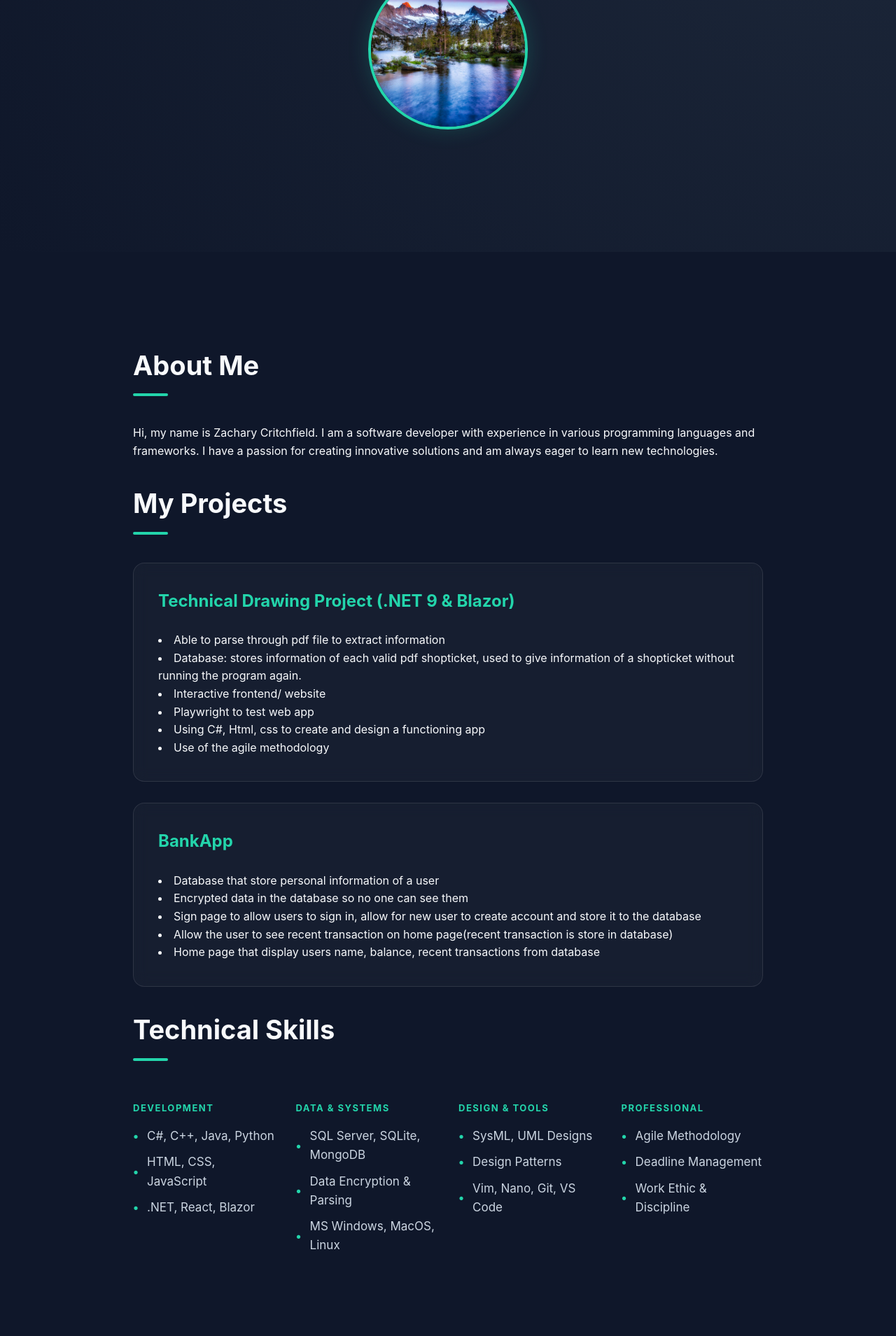
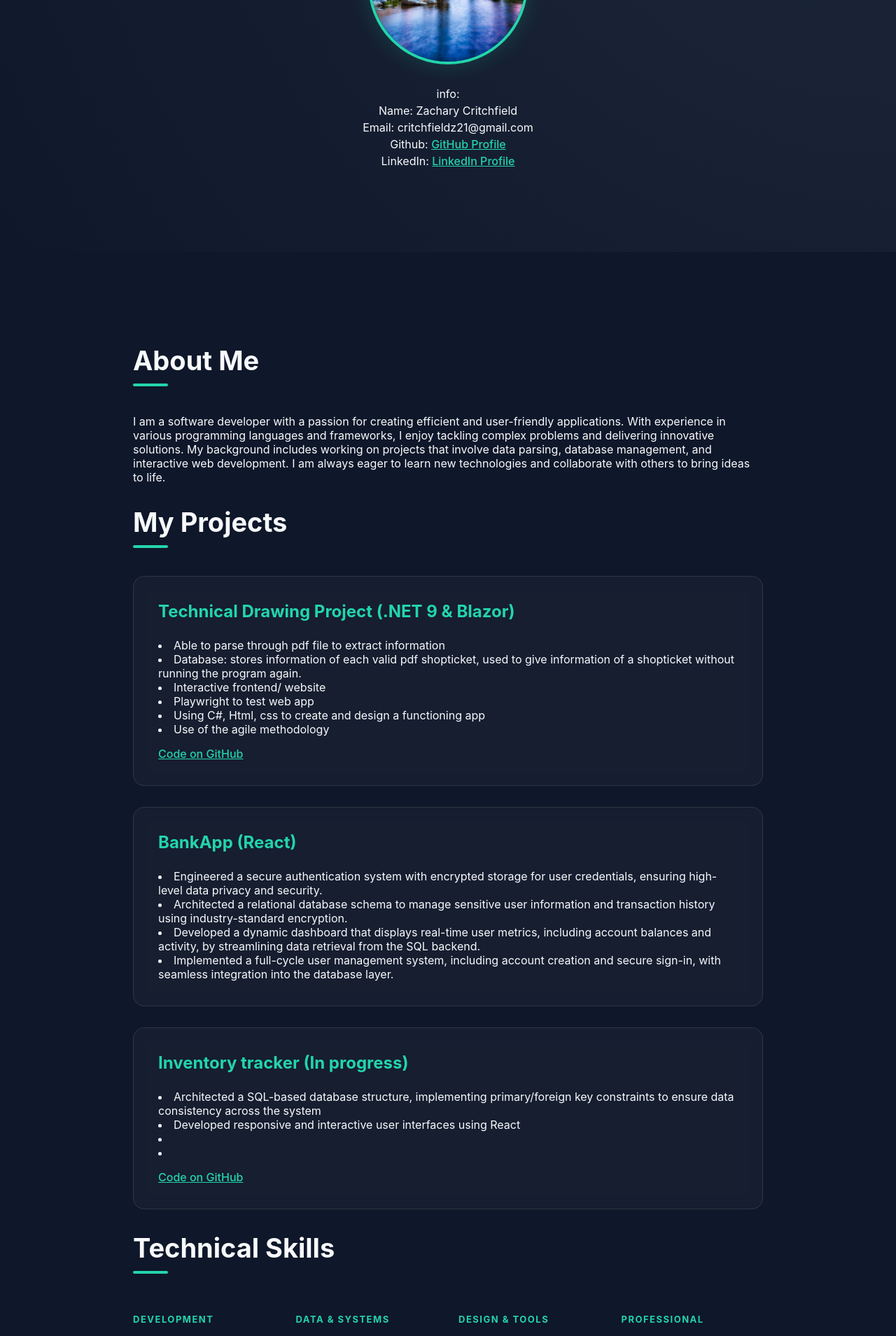
Before and after one commit to Critchfieldz21/Github-Portfolio, a React (Create React App) app in the folder portfolio/: page / in a window 1280 px wide. Shown: the part 440-2349 px from the top of the page at 70% size. Built offline with nearby package versions, Linux system fonts and the light colour scheme.

Commit message:
UPDATE THE WEBSITE

```diff
--- a/portfolio/src/App.css
+++ b/portfolio/src/App.css
@@ -6,14 +6,20 @@
   --glass-border: rgba(255, 255, 255, 0.1);
   --transition-smooth: all 0.4s cubic-bezier(0.4, 0, 0.2, 1);
 }
+.App-header p,
+.App-header a {
+  display: inline-block;
+  vertical-align: left;
+  margin: 0;
+  line-height: 1.5;
+}
 
 .App {
   text-align: center;
-  min-height: 100vh;
+  min-height: 100px;
   background-color: var(--bg-dark);
   color: #f8fafc;
   font-family: 'Inter', system-ui, -apple-system, sans-serif;
-  line-height: 1.6;
 }
 
 /* 2. HERO SECTION */
@@ -132,3 +138,11 @@ h1::after {
 .footer-spacer {
   height: 120px;
 }
+
+ a {
+  display: inline-block;
+  margin-top: 15px;
+  color: var(--primary-accent);
+  font-weight: 500;
+  transition: color 0.3s ease;
+}
--- a/portfolio/src/App.js
+++ b/portfolio/src/App.js
@@ -19,8 +19,15 @@ function App() {
       {/* HERO SECTION */}
       <header className="App-header">
 
-        <p className="hero-text">Welcome!</p>
+        <h1 className="hero-text">Welcome!</h1>
         <img src={logo} className="App-logo" alt="Zachary Critchfield" />
+
+        <p>info:</p>
+        <p>Name: Zachary Critchfield</p>
+        <p>Email: critchfieldz21@gmail.com</p>
+        <p>Github: <a href="https://github.com/Critchfieldz21" target="_blank" rel="noopener noreferrer">GitHub Profile</a></p>
+        <p>LinkedIn: <a href="https://www.linkedin.com/in/zachary-critchfield-4955a0335?trk=people-guest_people_search-card" target="_blank" rel="noopener noreferrer">LinkedIn Profile</a></p>
+
 
       </header>
 
@@ -28,12 +35,14 @@ function App() {
         {/* ABOUT SECTION */}
         <section id="about">
           <h1>About Me</h1>
-          <p className="about-text">
-            Hi, my name is Zachary Critchfield. I am a software developer
-            with experience in various programming languages and frameworks. I have a passion
-            for creating innovative solutions and am always eager to learn new technologies.
+          <p>
+            I am a software developer with a passion for creating efficient and user-friendly applications.
+            With experience in various programming languages and frameworks, I enjoy tackling complex problems and delivering innovative solutions.
+            My background includes working on projects that involve data parsing, database management, and interactive web development.
+            I am always eager to learn new technologies and collaborate with others to bring ideas to life.
           </p>
         </section>
+
 
         {/* PROJECTS SECTION */}
         <section id="projects">
@@ -48,19 +57,42 @@ function App() {
             <li>Using C#, Html, css to create and design a functioning app</li>
             <li>Use of the agile methodology</li>
 
+            <a href="https://github.com/Critchfieldz21/Blobfish" target="_blank" rel="noopener noreferrer">
+              Code on GitHub
+            </a>
 
             {/* Rectangular Screenshots with Zoom-on-Click */}
 
           </div>
 
           <div className="project-entry">
-            <h3>BankApp</h3>
+            <h3>BankApp (React)</h3>
 
-            <li>Database that store personal information of a user</li>
-            <li>Encrypted data in the database so no one can see them</li>
-            <li>Sign page to allow users to sign in, allow for new user to create account and store it to the database</li>
-            <li>Allow the user to see recent transaction on home page(recent transaction is store in database)</li>
-            <li>Home page that display users name, balance, recent transactions from database</li>
+              <li>Engineered a secure authentication system with encrypted storage for user credentials, ensuring high-level data privacy and security.</li>
+              <li>Architected a relational database schema to manage sensitive user information and transaction history using industry-standard encryption.</li>
+              <li>Developed a dynamic dashboard that displays real-time user metrics, including account balances and activity, by streamlining data retrieval from the SQL backend.</li>
+              <li>Implemented a full-cycle user management system, including account creation and secure sign-in, with seamless integration into the database layer.</li>
+
+
+
+
+          </div>
+
+
+          <div className="project-entry">
+            <h3>Inventory tracker (In progress)</h3>
+
+            <li>Architected a SQL-based database structure, implementing primary/foreign key constraints to ensure data consistency across the system</li>
+            <li>Developed responsive and interactive user interfaces using React</li>
+            <li></li>
+            <li></li>
+
+            <a href="https://github.com/Critchfieldz21/Inventory-System" target="_blank" rel="noopener noreferrer">
+              Code on GitHub
+            </a>
+
+
+
 
 
 
--- a/portfolio/src/index.js
+++ b/portfolio/src/index.js
@@ -1,6 +1,6 @@
 import React from 'react';
 import ReactDOM from 'react-dom/client';
-import { HashRouter } from 'react-router-dom'; // 1. Import HashRouter
+import { HashRouter } from 'react-router-dom';
 import './index.css';
 import App from './App';
 import reportWebVitals from './reportWebVitals';
```
